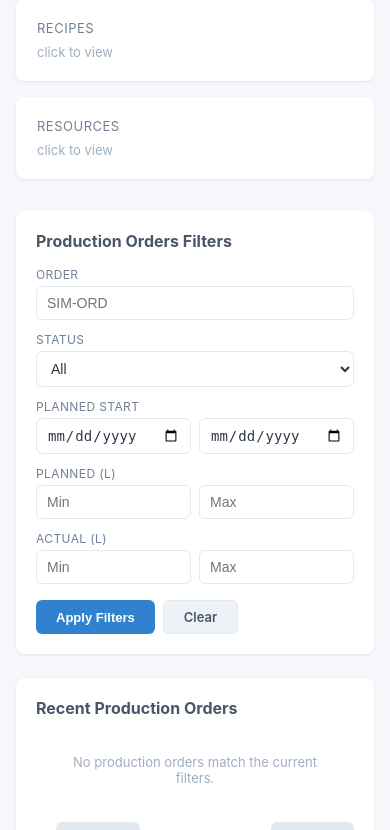
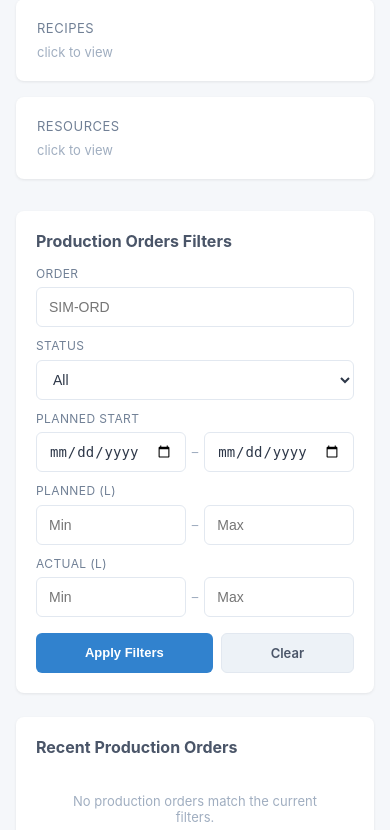
Before and after one commit to rfrancodev/simulador-erp-industrial, a FastAPI app: template templates/dashboard/production.html in a window 390 px wide. Shown: the part 776-1606 px from the top of the page. Run offline with FastAPI, Linux system fonts and the light colour scheme; the template is opened without the code that fills it, so the values that code supplies are empty; some libraries are stand-ins or nearby versions.

Commit message:
ui: improve production filters layout

```diff
--- a/templates/dashboard/base.html
+++ b/templates/dashboard/base.html
@@ -72,19 +72,44 @@
         .modal-table { overflow-x: auto; }
         .filters { background: #fff; border-radius: 8px; padding: 20px; box-shadow: 0 1px 3px rgba(0,0,0,0.08); margin-bottom: 24px; }
         .filters h2 { font-size: 16px; margin-bottom: 16px; color: #4a5568; }
-        .filters-grid { display: grid; grid-template-columns: repeat(auto-fit, minmax(200px, 1fr)); gap: 12px; margin-bottom: 16px; }
-        .filters-field { display: flex; flex-direction: column; gap: 4px; min-width: 0; }
-        .filters-field label { font-size: 12px; color: #718096; text-transform: uppercase; letter-spacing: 0.4px; }
-        .filters-field input, .filters-field select { padding: 8px 10px; border: 1px solid #e2e8f0; border-radius: 6px; font-size: 14px; color: #2d3748; background: #fff; }
-        .filters-field input:focus, .filters-field select:focus { outline: none; border-color: #3182ce; }
-        .filters-range { display: flex; gap: 8px; align-items: center; }
+        .filters-grid { display: grid; grid-template-columns: repeat(12, 1fr); gap: 16px; margin-bottom: 16px; }
+        .filters-field { display: flex; flex-direction: column; gap: 6px; min-width: 0; }
+        .filters-field label { font-size: 12px; line-height: 1.2; color: #718096; text-transform: uppercase; letter-spacing: 0.4px; }
+        .filters-field--order { grid-column: span 3; }
+        .filters-field--status { grid-column: span 2; }
+        .filters-field--dates { grid-column: span 3; }
+        .filters-field--planned { grid-column: span 2; }
+        .filters-field--actual { grid-column: span 2; }
+        .filters-field input, .filters-field select {
+            width: 100%; height: 40px; box-sizing: border-box; padding: 0 12px;
+            border: 1px solid #e2e8f0; border-radius: 6px; font-size: 14px; color: #2d3748;
+            background: #fff; transition: border-color 0.15s ease, box-shadow 0.15s ease;
+        }
+        .filters-field input:focus, .filters-field select:focus { outline: none; border-color: #3182ce; box-shadow: 0 0 0 3px rgba(49, 130, 206, 0.15); }
+        .filters-range { display: flex; align-items: center; gap: 6px; }
         .filters-range input { flex: 1; min-width: 0; }
-        .filters-actions { display: flex; gap: 8px; flex-wrap: wrap; }
-        .filters-actions button, .filters-actions a { padding: 8px 20px; border-radius: 6px; font-size: 13px; font-weight: 600; cursor: pointer; text-decoration: none; }
+        .filters-range-sep { flex: 0 0 auto; color: #a0aec0; font-size: 13px; }
+        .filters-actions { display: flex; justify-content: flex-end; gap: 8px; flex-wrap: wrap; }
+        .filters-actions button, .filters-actions a { height: 40px; padding: 0 20px; border-radius: 6px; font-size: 13px; font-weight: 600; cursor: pointer; text-decoration: none; display: inline-flex; align-items: center; justify-content: center; }
         .filters-apply { background: #3182ce; color: #fff; border: none; }
         .filters-apply:hover { background: #2b6cb0; }
         .filters-clear { background: #edf2f7; color: #4a5568; border: 1px solid #e2e8f0; }
         .filters-clear:hover { background: #e2e8f0; }
+        @media (max-width: 992px) {
+            .filters-grid { grid-template-columns: repeat(6, 1fr); }
+            .filters-field--order { grid-column: span 3; }
+            .filters-field--status { grid-column: span 3; }
+            .filters-field--dates { grid-column: span 6; }
+            .filters-field--planned { grid-column: span 3; }
+            .filters-field--actual { grid-column: span 3; }
+        }
+        @media (max-width: 600px) {
+            .filters-grid { grid-template-columns: 1fr; gap: 12px; }
+            .filters-field--order, .filters-field--status, .filters-field--dates,
+            .filters-field--planned, .filters-field--actual { grid-column: span 1; }
+            .filters-actions { justify-content: stretch; }
+            .filters-actions button, .filters-actions a { flex: 1 1 auto; }
+        }
         @media (max-width: 768px) {
             .nav { gap: 0 16px; }
             .nav-toggle {
--- a/templates/dashboard/production.html
+++ b/templates/dashboard/production.html
@@ -47,11 +47,11 @@
     <h2>Production Orders Filters</h2>
     <form id="production-filters" method="get" action="/dashboard/production">
         <div class="filters-grid">
-            <div class="filters-field">
+            <div class="filters-field filters-field--order">
                 <label for="filter-order">Order</label>
                 <input type="text" id="filter-order" name="order" value="{{ filters.order }}" placeholder="SIM-ORD">
             </div>
-            <div class="filters-field">
+            <div class="filters-field filters-field--status">
                 <label for="filter-status">Status</label>
                 <select id="filter-status" name="status">
                     <option value="">All</option>
@@ -60,24 +60,27 @@
                     {% endfor %}
                 </select>
             </div>
-            <div class="filters-field">
+            <div class="filters-field filters-field--dates">
                 <label>Planned Start</label>
                 <div class="filters-range">
                     <input type="date" name="planned_start_from" value="{{ filters.planned_start_from }}" aria-label="Planned Start From">
+                    <span class="filters-range-sep" aria-hidden="true">&ndash;</span>
                     <input type="date" name="planned_start_to" value="{{ filters.planned_start_to }}" aria-label="Planned Start To">
                 </div>
             </div>
-            <div class="filters-field">
+            <div class="filters-field filters-field--planned">
                 <label>Planned (L)</label>
                 <div class="filters-range">
                     <input type="number" name="planned_min" value="{{ filters.planned_min }}" placeholder="Min" aria-label="Planned Min">
+                    <span class="filters-range-sep" aria-hidden="true">&ndash;</span>
                     <input type="number" name="planned_max" value="{{ filters.planned_max }}" placeholder="Max" aria-label="Planned Max">
                 </div>
             </div>
-            <div class="filters-field">
+            <div class="filters-field filters-field--actual">
                 <label>Actual (L)</label>
                 <div class="filters-range">
                     <input type="number" name="actual_min" value="{{ filters.actual_min }}" placeholder="Min" aria-label="Actual Min">
+                    <span class="filters-range-sep" aria-hidden="true">&ndash;</span>
                     <input type="number" name="actual_max" value="{{ filters.actual_max }}" placeholder="Max" aria-label="Actual Max">
                 </div>
             </div>
```
